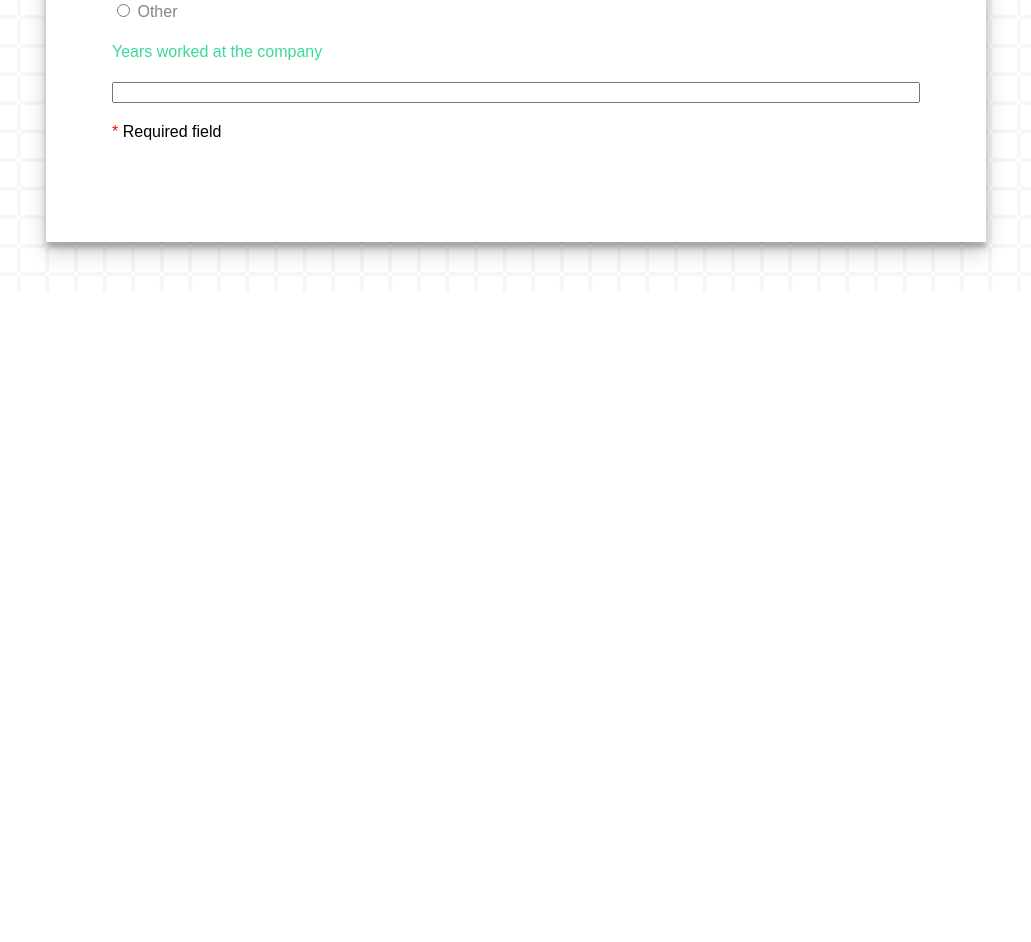
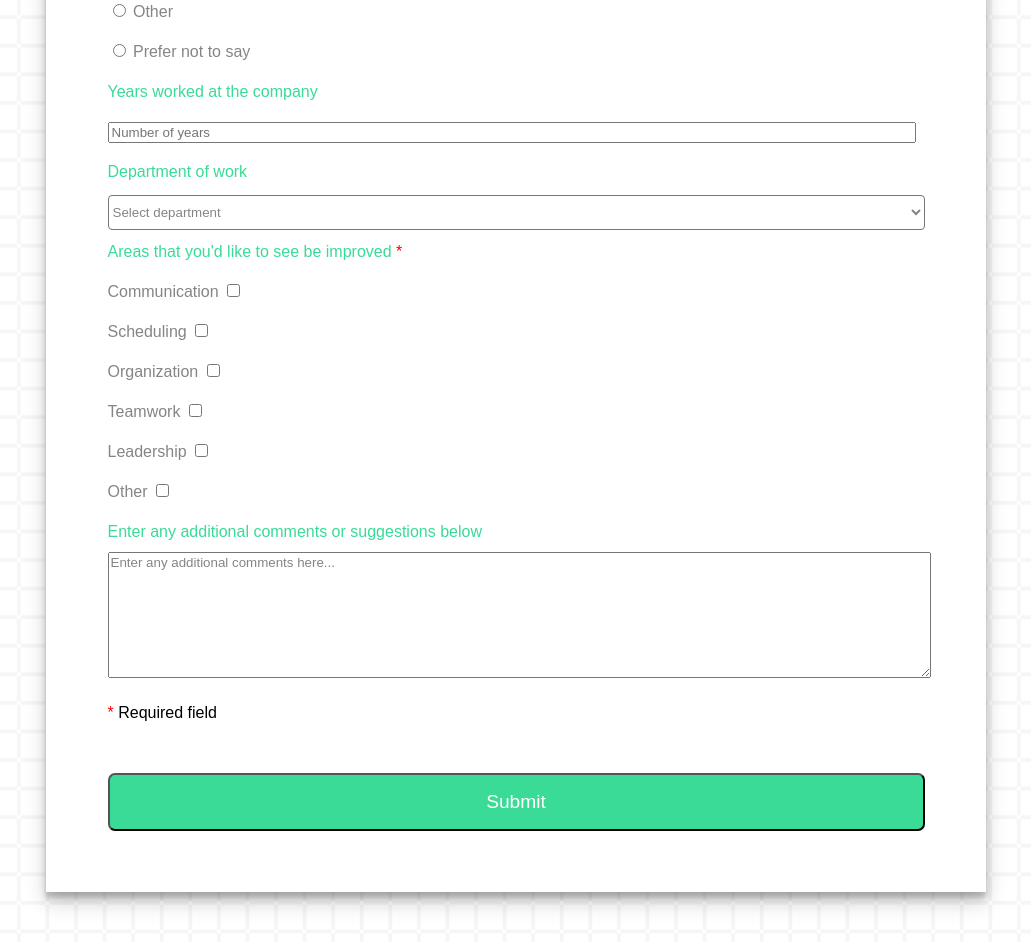
Before and after one commit to Ollie2304/FCC-Survey-Form-Project, a plain HTML site: page index.html in a window 1280 px wide. Shown: the part 840-1782 px from the top of the page, without its empty margins (124-1155 px from the left). Before the commit the page ends 1132 px from the top, so only its background shows below. Drawn offline with Linux system fonts and the light colour scheme.

Commit message:
add final from options and style

```diff
--- a/index.html
+++ b/index.html
@@ -2,7 +2,7 @@
 
     <head>
         <link rel="stylesheet" href="style.css">
-        <title>freeCodeCamp Survey Form</title>
+        <title>Company Improvement Form</title>
     </head>
 
     <header>
@@ -36,20 +36,54 @@
                 <input type="tel" id="tel" placeholder="Phone number">
             </div>
             <div id="form-entry">
-                <p style="color: rgb(58, 218, 151);">Gender</p>
+                <p id="coloured-p">Gender</p>
                 <input style="width: auto;" type="radio" id="male" name="gender" value="male">
-                <label for="male" style="color: rgb(133, 133, 133);">Male</label><br>
+                <label for="male" id="gender-label">Male</label><br>
                 <input style="width: auto;" type="radio" id="female" name="gender" value="female">
-                <label for="female" style="color: rgb(133, 133, 133);">Female</label><br>
+                <label for="female" id="gender-label">Female</label><br>
                 <input style="width: auto;" type="radio" id="other" name="gender" value="other">
-                <label for="other" style="color: rgb(133, 133, 133);">Other</label>
+                <label for="other" id="gender-label">Other</label><br>
+                <input style="width: auto;" type="radio" id="prefer not to say" name="gender" value="prefer not to say">
+                <label for="none" id="gender-label">Prefer not to say</label>
             </div>
             <div id="form-entry">
                 <label for="number" id="number-label">Years worked at the company</label><br>
-                <input type="number" id="number" min="1" max="40">
+                <input type="number" id="number" min="1" max="40" placeholder="Number of years">
             </div>
-
+            <div id="form-entry">
+                <p id="coloured-p">Department of work</p>
+                <select id="dropdown" name="department" required>
+                    <option disabled selected>Select department</option>
+                    <option value="Management">Management</option>
+                    <option value="Administration">Administration</option>
+                    <option value="Marketing">Marketing</option>
+                    <option value="Customer Service">Customer Service</option>
+                    <option value="Prefer not to say">Prefer not to say</option>
+                </select>
+            </div>
+            <div id="form-entry">
+                <p id="coloured-p">Areas that you'd like to see be improved <span>*</span></p>
+                <label for="communication" id="checkbox-label">Communication</label>
+                <input type="checkbox" id="checkbox" name="communication" value="communication"><br>
+                <label for="scheduling" id="checkbox-label">Scheduling</label>
+                <input type="checkbox" id="checkbox" name="scheduling" value="scheduling"><br>
+                <label for="organization" id="checkbox-label">Organization</label>
+                <input type="checkbox" id="checkbox" name="organization" value="organization"><br>
+                <label for="teamwork" id="checkbox-label">Teamwork</label>
+                <input type="checkbox" id="checkbox" name="teamwork" value="teamwork"><br>
+                <label for="leadership" id="checkbox-label">Leadership</label>
+                <input type="checkbox" id="checkbox" name="leadership" value="leadership"><br>
+                <label for="other-area" id="checkbox-label">Other</label>
+                <input type="checkbox" id="checkbox" name="other-area" value="other-area">
+            </div>
+            <div id="form-entry">
+                <p id="coloured-p">Enter any additional comments or suggestions below</p>
+                <textarea name="comments" id="comments">Enter any additional comments here...</textarea>
+            </div>
                <p><span>*</span> Required field</p>
+            <div id="button">
+                <button type="submit" id="submit">Submit</button>
+            </div>
             </form>
         </div>
     </body>
--- a/style.css
+++ b/style.css
@@ -1,3 +1,8 @@
+
+:root{
+    --color-green: rgb(58, 218, 151);
+    --color-grey:  rgb(133, 133, 133);
+}
 
 #header {
     text-align: center;
@@ -13,7 +18,7 @@
 #description {
 font-size: 1.2rem;
 font-style: italic;
-color: rgb(58, 218, 151);
+color: var(--color-green);
 }
 
 #form-container {
@@ -23,7 +28,7 @@ color: rgb(58, 218, 151);
     border-width: 4px;
     background-color: white;
     width: 900px;
-    height: 800px;
+    height: 1450px;
     padding: 20px;
     margin: 50px auto;
     box-shadow: 0 10px 20px rgba(0,0,0,0.19), 0 6px 6px rgba(0,0,0,0.23);
@@ -36,8 +41,53 @@ color: rgb(58, 218, 151);
     margin: 50px auto;
 }
 
+
+#gender-label {
+    color: var(--color-grey);
+}
+
+#dropdown {
+    width: 817px;
+    height: 35px;
+    border-radius: 4px;
+    background-color: white;
+    color: var(--color-grey);
+}
+
+#checkbox {
+    width: auto;
+}
+
+#checkbox-label {
+    color: var(--color-grey);
+}
+
+#comments {
+    width: 100%;
+    min-height: 120px;
+    resize: vertical;
+    font-family: sans-serif;
+    color: var(--color-grey);
+}
+
+#submit {
+    width: 100%;
+    font-family: sans-serif;
+    font-size: 1.2rem;
+    color: white;
+    background: var(--color-green);
+    padding: 1rem;
+    margin-top: 2.5rem;
+    cursor: pointer;
+    border-radius: 7px;
+}
+
+#coloured-p {
+    color: var(--color-green);;
+}
+
 label {
-    color: rgb(58, 218, 151);
+    color: var(--color-green);
 }
 
 input {
```
